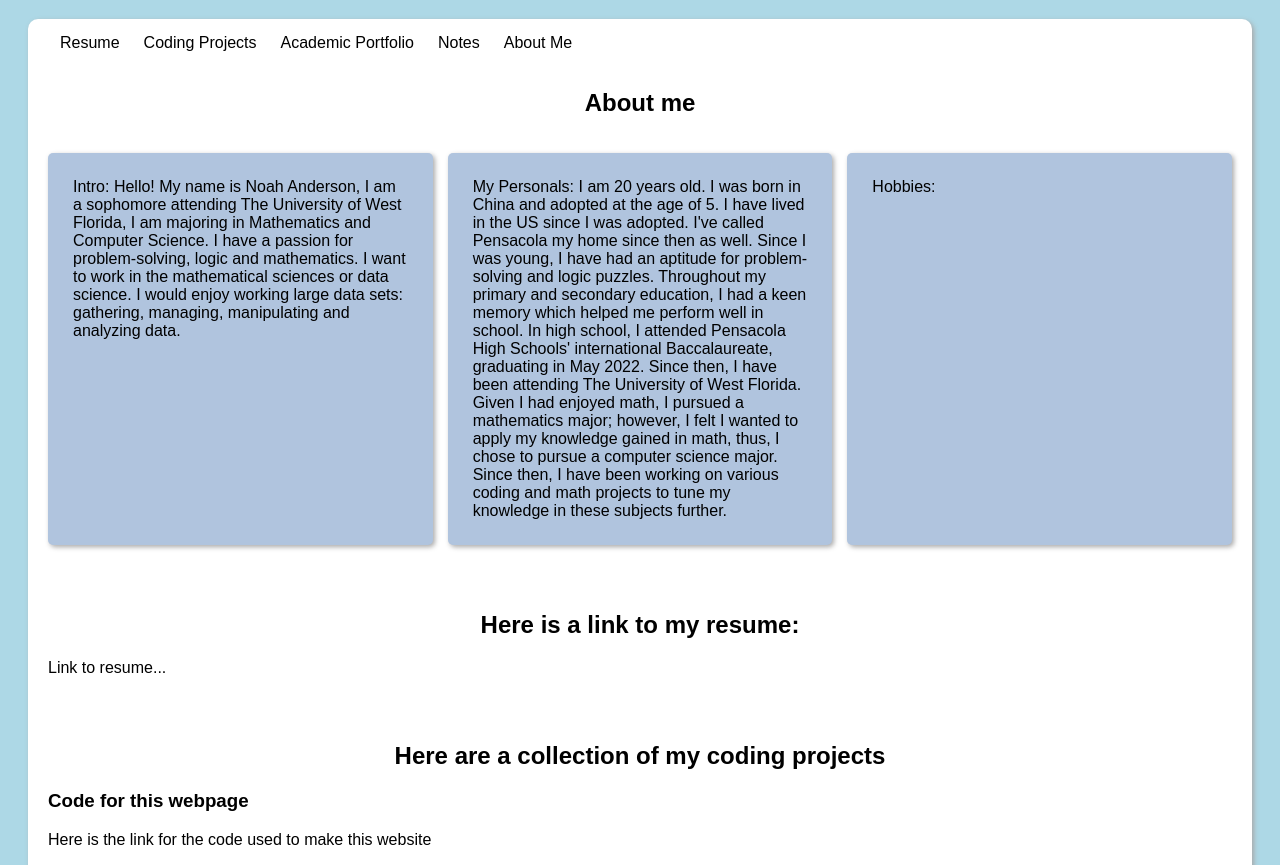
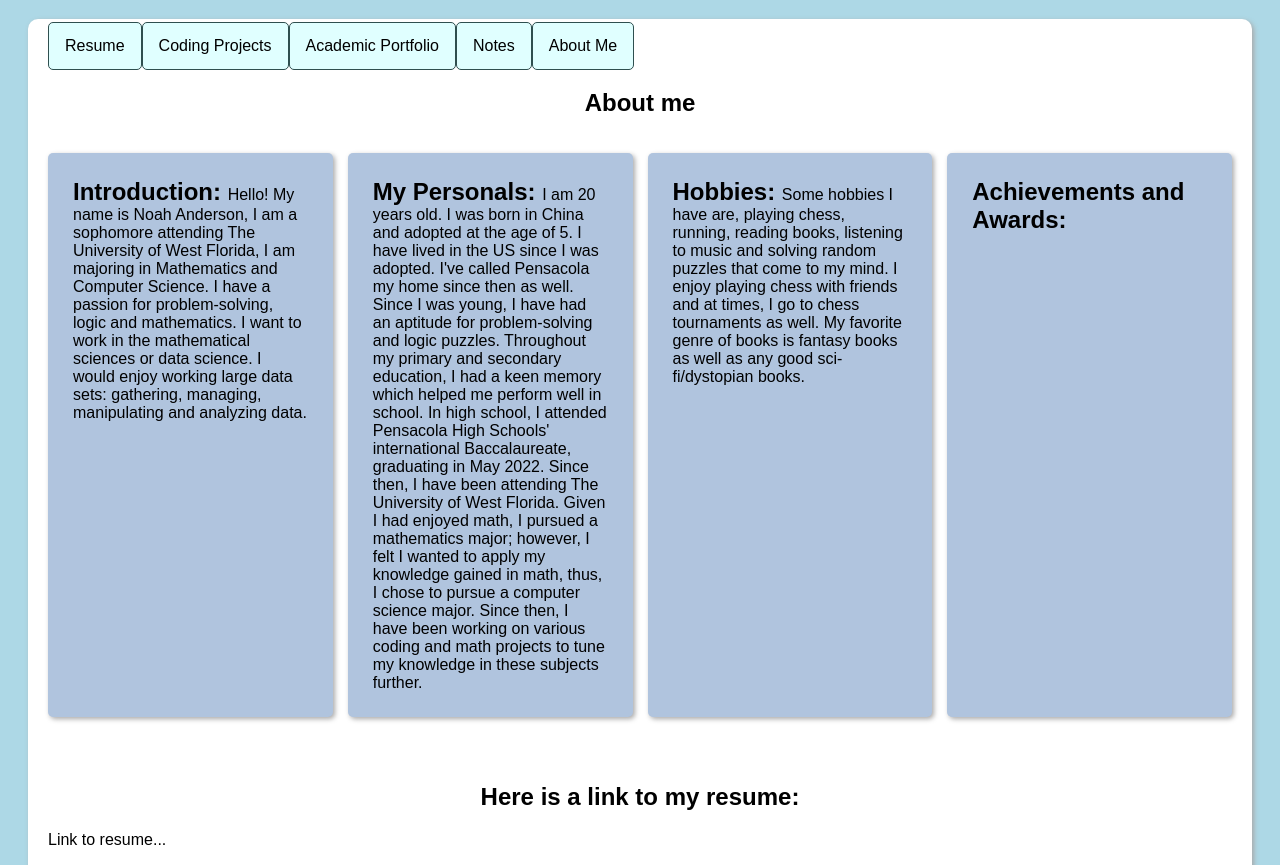
Before and after one commit to noahanderson157/MyPersonalWebsite, a plain HTML site: page index.html in a window 1280 px wide. Shown: the part 61-926 px from the top of the page. Drawn offline with Linux system fonts and the light colour scheme; a script that the page names is missing.

Commit message:
Created Basic CSS and HTML page Additional Information has been added as well as modifications to the MD files + added JS file fixed file errors

```diff
--- a/index.html
+++ b/index.html
@@ -26,9 +26,10 @@
         <section id="about">
             <h2> About me</h2>
             <div class="aboutMe">
-                <p> Intro: Hello! My name is Noah Anderson, I am a sophomore attending The University of West Florida, I am majoring in Mathematics and Computer Science. I have a passion for problem-solving, logic and mathematics. I want to work in the mathematical sciences or data science. I would enjoy working large data sets: gathering, managing, manipulating and analyzing data. </p>
-                <p> My Personals: I am 20 years old. I was born in China and adopted at the age of 5. I have lived in the US since I was adopted. I've called Pensacola my home since then as well. Since I was young, I have had an aptitude for problem-solving and logic puzzles. Throughout my primary and secondary education, I had a keen memory which helped me perform well in school. In high school, I attended Pensacola High Schools' international Baccalaureate, graduating in May 2022. Since then, I have been attending The University of West Florida. Given I had enjoyed math, I pursued a mathematics major; however, I felt I wanted to apply my knowledge gained in math, thus, I chose to pursue a computer science major. Since then, I have been working on various coding and math projects to tune my knowledge in these subjects further. </p>
-                <p> Hobbies: </p>
+                <p> <span> Introduction: </span> Hello! My name is Noah Anderson, I am a sophomore attending The University of West Florida, I am majoring in Mathematics and Computer Science. I have a passion for problem-solving, logic and mathematics. I want to work in the mathematical sciences or data science. I would enjoy working large data sets: gathering, managing, manipulating and analyzing data. </p>
+                <p> <span> My Personals: </span> I am 20 years old. I was born in China and adopted at the age of 5. I have lived in the US since I was adopted. I've called Pensacola my home since then as well. Since I was young, I have had an aptitude for problem-solving and logic puzzles. Throughout my primary and secondary education, I had a keen memory which helped me perform well in school. In high school, I attended Pensacola High Schools' international Baccalaureate, graduating in May 2022. Since then, I have been attending The University of West Florida. Given I had enjoyed math, I pursued a mathematics major; however, I felt I wanted to apply my knowledge gained in math, thus, I chose to pursue a computer science major. Since then, I have been working on various coding and math projects to tune my knowledge in these subjects further. </p>
+                <p> <span> Hobbies: </span> Some hobbies I have are, playing chess, running, reading books, listening to music and solving random puzzles that come to my mind. I enjoy playing chess with friends and at times, I go to chess tournaments as well. My favorite genre of books is fantasy books as well as any good sci-fi/dystopian books.</p>
+                <p> <span> Achievements and Awards: </span> </p>
             </div>
         </section>
         <section id="MyResume">
@@ -38,7 +39,7 @@
         <section id="MyCodingProjects">
             <h2> Here are a collection of my coding projects </h2>
             <h3> Code for this webpage </h3>
-            <p> Here is the link for the code used to make this website </p>
+            <p> Here is the link for the code used to make this website <a href="https://github.com/noahanderson157/MyPersonalWebsite" target="_blank"> GitHub Page for this website code </a></p>
             <h3> Additional Projects to be added </h3>
         </section>
         <section id="MyAcademicPortfolio">
--- /dev/null
+++ b/index.js
@@ -0,0 +1 @@
+console.log("hello!")
--- a/styles.css
+++ b/styles.css
@@ -1,5 +1,5 @@
 * {
-    font-family: Arial;
+    font-family: Arial, sans-serif;
 }
 body {
     background-color: rgb(173, 216, 230);
@@ -40,8 +40,6 @@ section {
     text-align: center;
     padding: 14px 16px;
     text-decoration: none;
-    padding: 12px;
-
 }
 ul{
     list-style-type: none;
@@ -55,9 +53,12 @@ h1{
 h2{
     text-align: center;
 }
-
+h3{
+    text-align: center;
+}
 p{
     text-align: left;
+    font-weight: lighter;
 }
 
 @keyframes fadeIn {
@@ -79,3 +80,20 @@ p{
     border-radius: 5px;
     box-shadow: 2px 2px 5px darkgray;
 }
+span {
+    font-size: x-large;
+    font-weight: bold;
+}
+a {
+    color: black;
+    background-color: lightcyan;
+    text-decoration: none;
+    border: 1px solid darkslategray;
+    padding: 10px;
+    border-radius: 5px;
+    transition: background-color 0.3s ease-in;
+}
+a:hover {
+    color: lightcyan;
+    background-color: darkslategray;
+}
```
Also changed, not shown: 1 other file.
